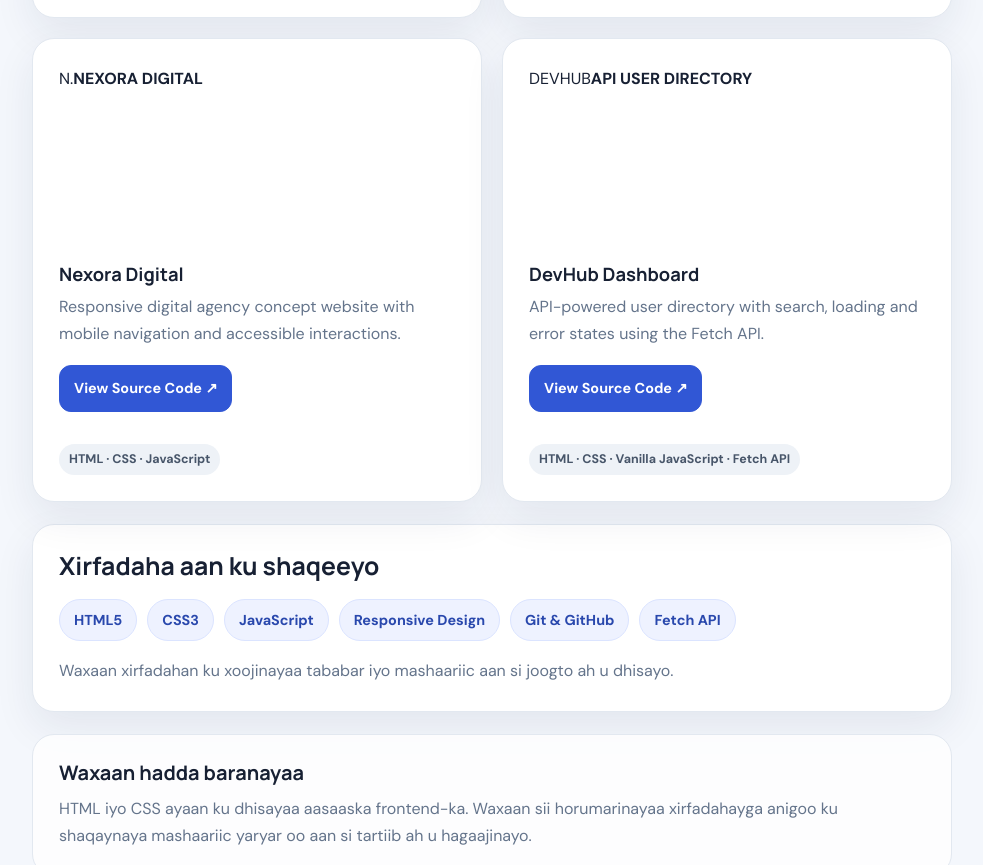
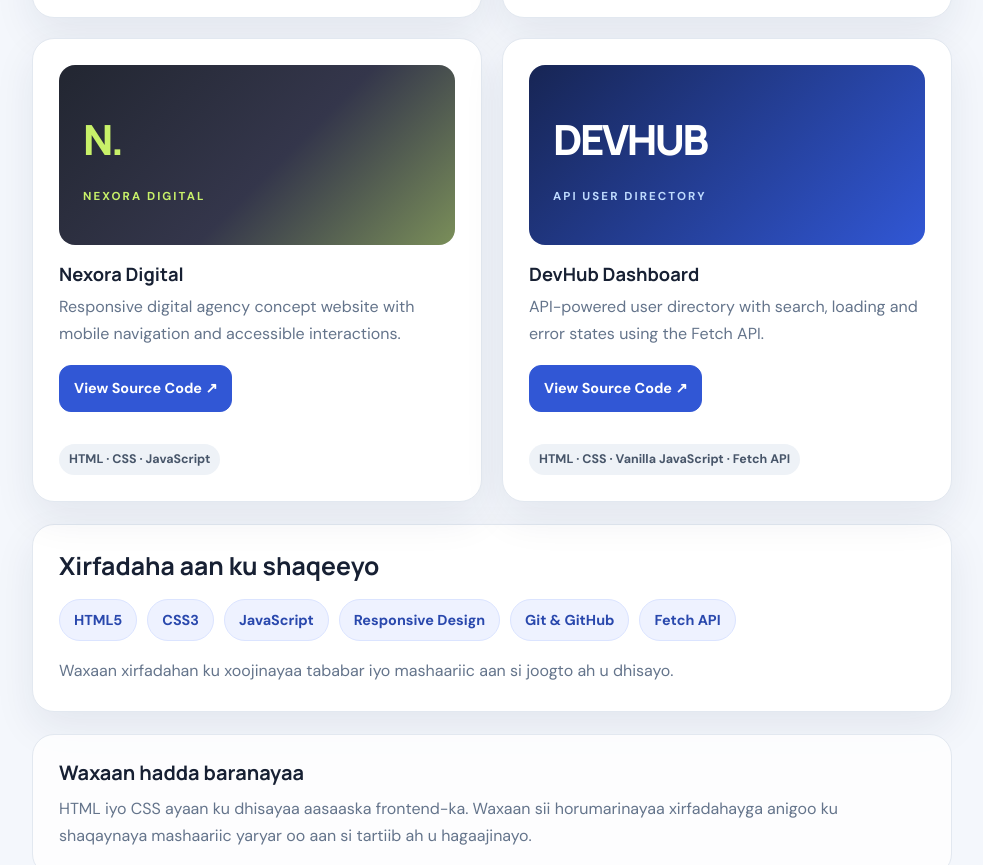
Before and after one commit to madk18/MohamedPortfolio, a plain HTML site: page index.html in a window 1280 px wide. Shown: the part 1614-2479 px from the top of the page, without its empty margins (148-1131 px from the left). Drawn offline with Linux system fonts and the light colour scheme.

Commit message:
Style new portfolio project preview cards

```diff
--- a/style.css
+++ b/style.css
@@ -201,3 +201,12 @@ body.dark-mode .project-icon{background:#26375b}
   padding:10px 14px;font-size:.9rem;text-decoration:none}
 .project-actions .project-source{font-size:.86rem}
 @media(max-width:420px){.project-actions{flex-direction:column}.project-actions .button{width:100%}}
+
+
+/* Portfolio project preview artwork */
+.concept-art{display:flex;flex-direction:column;align-items:flex-start;justify-content:center;gap:12px;padding:24px;overflow:hidden}
+.concept-art span{font-family:"Manrope",sans-serif;font-size:clamp(1.8rem,5vw,2.6rem);font-weight:800;letter-spacing:-.06em}
+.concept-art strong{font-size:.72rem;letter-spacing:.18em}
+.nexora-art{background:linear-gradient(135deg,#222631 0%,#34364b 55%,#c8f169 150%);color:#c8f169}
+.devhub-art{background:linear-gradient(135deg,#172554,#3157d5);color:#fff}
+.devhub-art strong{color:#bfdbfe}
```
